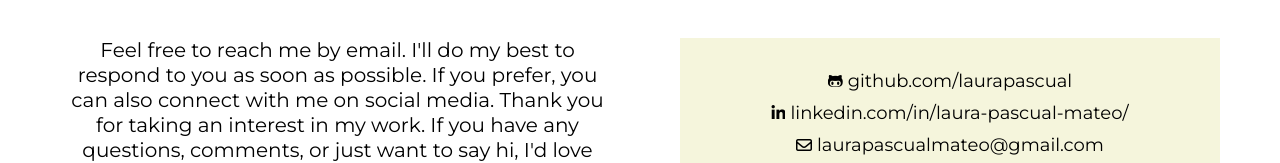
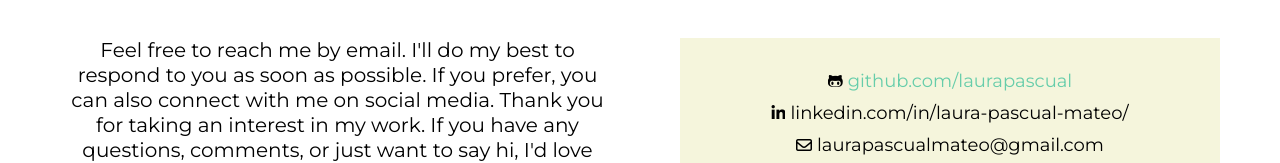
Before and after one commit to laurapascual/Portfolio-Laura-Pascual, a React (Create React App) app: page / in a window 1280 px wide. In both pictures the pointer is over the link "github.com/laurapascual". Shown: the part 3899-4062 px from the top of the page. Built offline with nearby package versions, Linux system fonts and the light colour scheme; a web font is replaced by a local one.

Commit message:
Add contact hover

```diff
--- a/src/styles/layouts/Contact.scss
+++ b/src/styles/layouts/Contact.scss
@@ -85,3 +85,7 @@
         }
     }
 }
+
+.contact__rrss:hover{
+    color: mediumaquamarine;
+}
```
